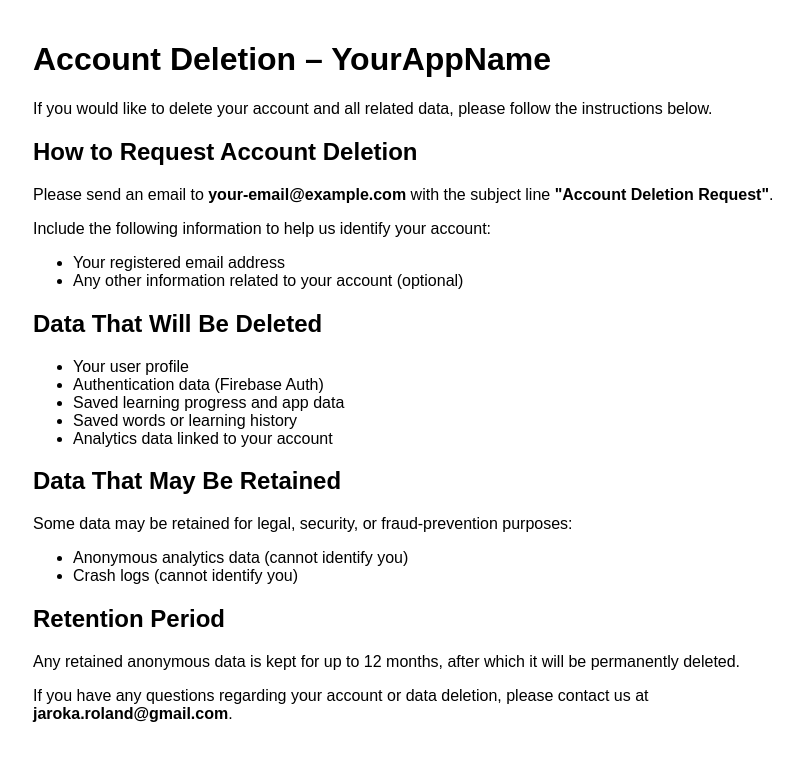
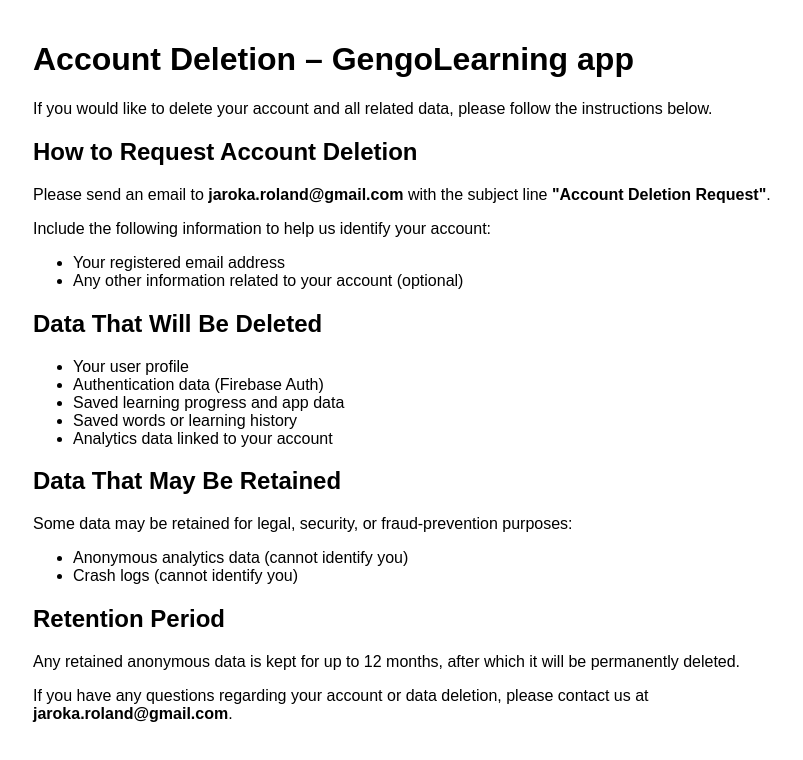
Before and after one commit to Roland-Jaroka/GengoLearningWebsite, a plain HTML site: page index.html in a window 1280 px wide. Shown: the whole page, without its empty margins (207-1010 px from the left). Drawn offline with Linux system fonts and the light colour scheme.

Commit message:
Update account deletion page with new email contact

```diff
--- a/index.html
+++ b/index.html
@@ -6,12 +6,12 @@
   <title>Account Deletion – GengoLearning</title>
 </head>
 <body style="font-family: Arial, sans-serif; max-width: 800px; margin: auto; padding: 20px;">
-  <h1>Account Deletion – YourAppName</h1>
+  <h1>Account Deletion – GengoLearning app</h1>
 
   <p>If you would like to delete your account and all related data, please follow the instructions below.</p>
 
   <h2>How to Request Account Deletion</h2>
-  <p>Please send an email to <strong>your-email@example.com</strong> with the subject line <strong>"Account Deletion Request"</strong>.</p>
+  <p>Please send an email to <strong>jaroka.roland@gmail.com</strong> with the subject line <strong>"Account Deletion Request"</strong>.</p>
   <p>Include the following information to help us identify your account:</p>
   <ul>
     <li>Your registered email address</li>
```
